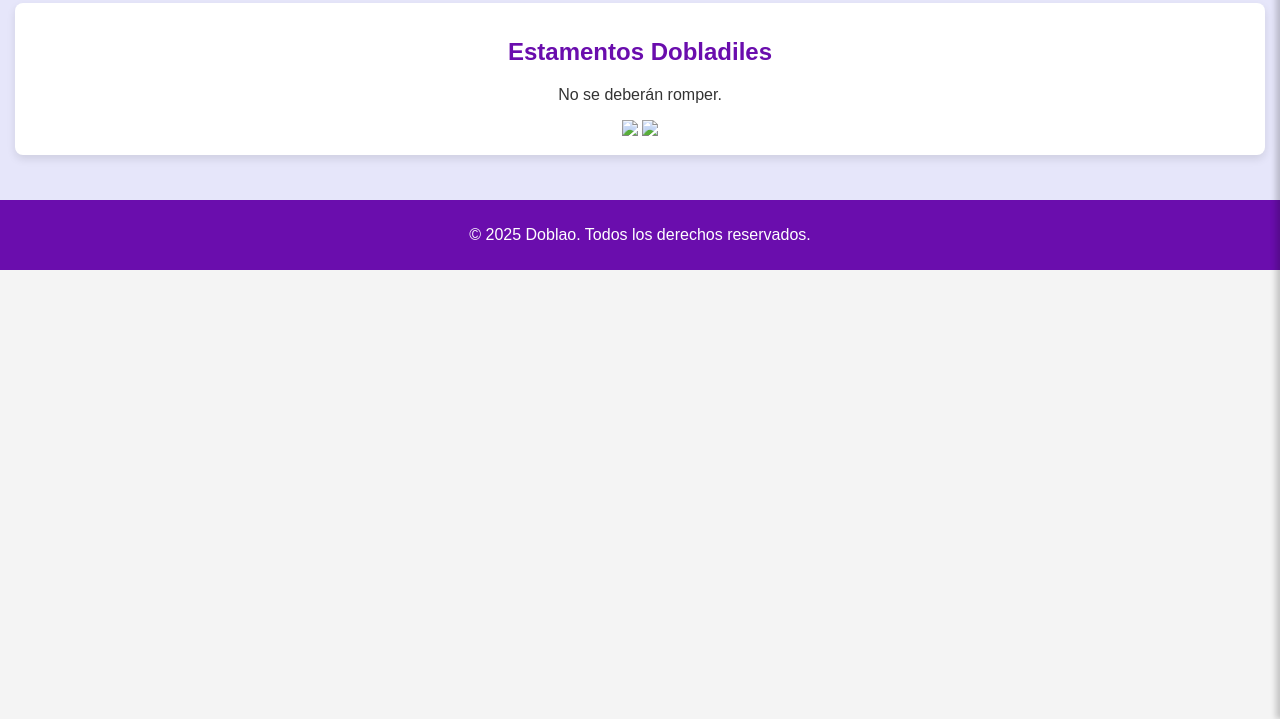
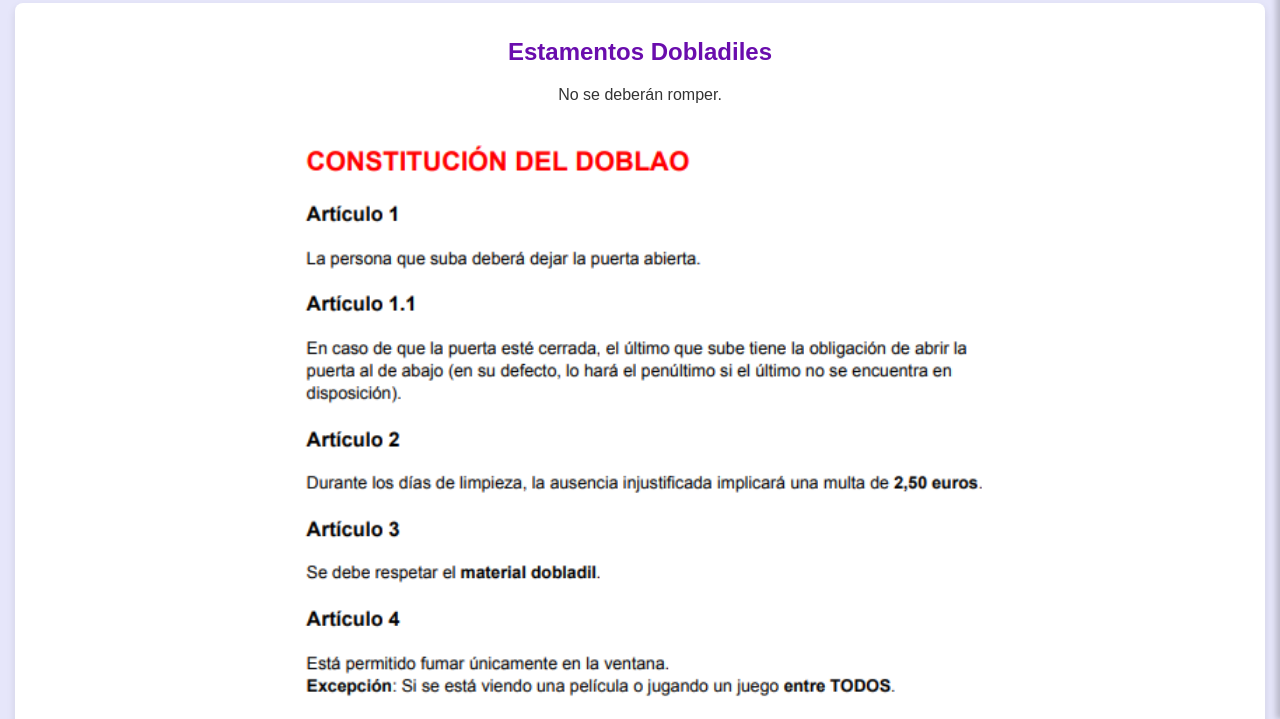
Before and after one commit to doblaodb/doblao.github.io, a plain HTML site: page docs/estamentos.html in a window 1280 px wide. Shown: the part 81-800 px from the top of the page. Drawn offline with Linux system fonts and the light colour scheme.

Commit message:
Update estamentos.html

```diff
--- a/docs/estamentos.html
+++ b/docs/estamentos.html
@@ -32,8 +32,8 @@
         <section id="tablones" class="section">
             <h2>Estamentos Dobladiles</h2>
             <p>No se deberán romper.</p>
-            <img src="docs/Captura de pantalla 2024-12-17 111741.png" style="height: 83vw; width: auto;"></a>
-            <img src="docs/2.png" style="height: 50vw; width: auto;"></a>
+            <img src="Captura de pantalla 2024-12-17 111741.png" style="height: 83vw; width: auto;"></a>
+            <img src="2.png" style="height: 50vw; width: auto;"></a>
         </section>
     </main>
 
```
